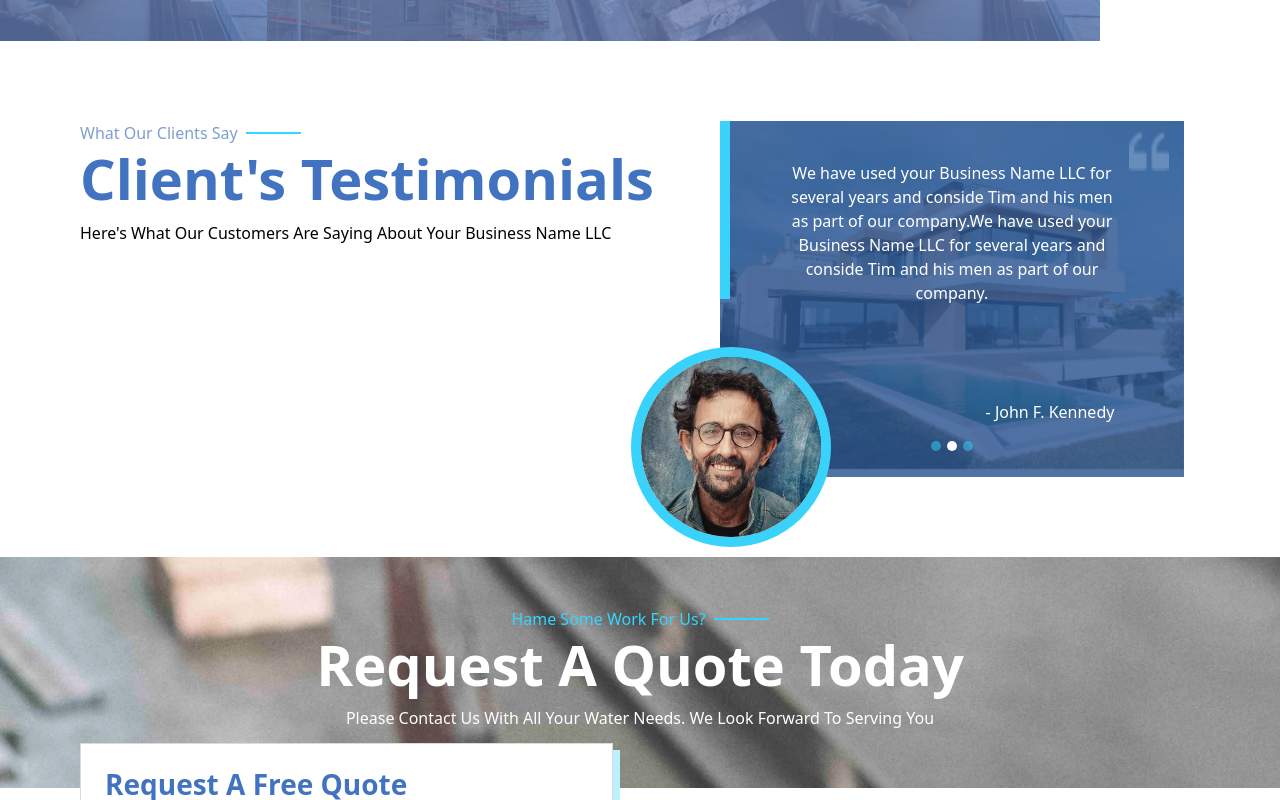
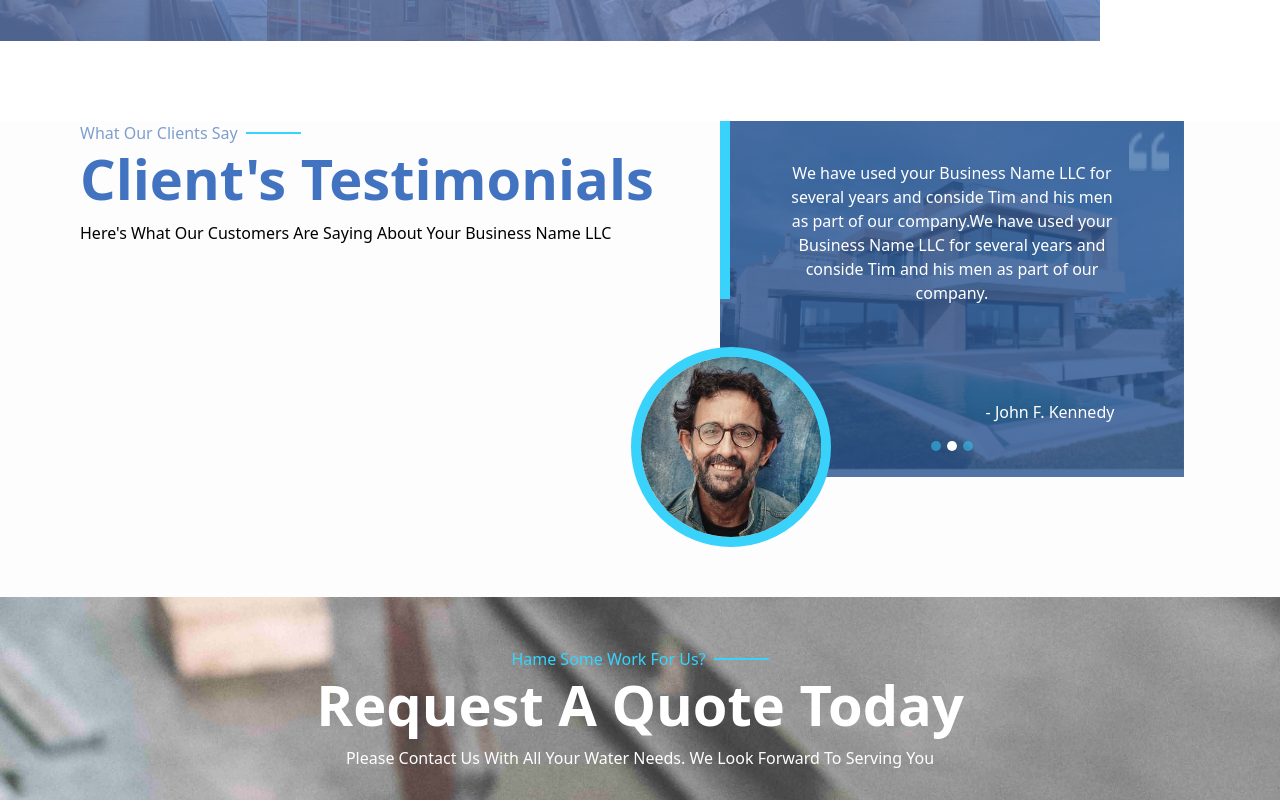
Before and after one commit to Rahulghimire/web-developer-task-1, a React (Vite) app: page / in a window 1280 px wide. Shown: the part 3080-3880 px from the top of the page. Built offline with nearby package versions, Linux system fonts and the light colour scheme.

Commit message:
Add and edit footer

```diff
--- a/src/components/Footer.jsx
+++ b/src/components/Footer.jsx
@@ -17,7 +17,10 @@ const Footer = () => {
       >
         <div className="row">
           <div className="col col-md-3">
-            <div style={{ backgroundColor: "#fff", padding: "2rem" }}>
+            <div
+              className="mb-3 mb-sm-3"
+              style={{ backgroundColor: "#fff", padding: "2rem" }}
+            >
               <h4 className="mb-2" style={{ color: "#0d6efd" }}>
                 Business Logo
               </h4>
@@ -104,7 +107,7 @@ const Footer = () => {
           </div>
         </div>
       </div>
-      <div style={{ padding: "0 5rem", backgroundColor: "#24437c" }}>
+      <div style={{ padding: "0.6rem 5rem", backgroundColor: "#24437c" }}>
         <div className="d-flex flex-row flex-wrap justify-content-between">
           <div>
             <p className="text-white">
--- a/src/index.css
+++ b/src/index.css
@@ -13,6 +13,7 @@ html {
 body {
   font-size: 10px;
   font-family: "Nunito", sans-serif;
+  overflow-x: hidden;
 }
 
 .topbar-container {
@@ -181,6 +182,31 @@ body {
 
 /* Testimonials section starts here */
 
+.testimonials-outer-container {
+  position: relative;
+  background-image: url("./assets/p6.jpg");
+  background-repeat: no-repeat;
+  background-position: center center;
+  background-size: cover;
+  height: 100%;
+}
+
+.testimonials-outer-container::before {
+  content: "";
+  position: absolute;
+  top: 0;
+  left: 0;
+  width: 100%;
+  height: 100%;
+  background: linear-gradient(
+      to bottom,
+      rgba(255, 255, 255, 0.6),
+      rgba(255, 255, 255, 0.6)
+    ),
+    rgba(255, 255, 255, 0.6);
+  z-index: -1;
+}
+
 .testimonials-right {
   max-width: 29rem;
   max-height: 29rem;
--- a/src/pages/QuoteForm.jsx
+++ b/src/pages/QuoteForm.jsx
@@ -26,7 +26,7 @@ const QuoteForm = () => {
             </div>
             <div className="mb-2">
               <p
-                className="m-0 text-capitalize text-center text-white"
+                className="mb-5 text-capitalize text-center text-white"
                 style={{ color: "#000" }}
               >
                 Please contact us with all your water needs. We look forward to
--- a/src/pages/Testimonials.jsx
+++ b/src/pages/Testimonials.jsx
@@ -3,7 +3,10 @@ import TestimonialCarousel from "../components/TestimonialCarousel";
 import man from "../assets/man.jpg";
 const Testimonials = () => {
   return (
-    <div className="" style={{ padding: "0 5rem 5rem 5rem" }}>
+    <div className="testimonials-outer-container">
+      <div
+        style={{ padding: "0 5rem 7.5rem 5rem", backgroundColor: "#fdfdfd" }}
+      >
         <div className="d-flex flex-row flex-wrap justify-content-between">
           <div className="testimonials-left">
             <div className="d-flex align-items-center flex-row">
@@ -26,7 +29,8 @@ const Testimonials = () => {
             </div>
             <div className="mb-3">
               <p className="m-0 text-capitalize" style={{ color: "#000" }}>
-              Here's what our Customers are saying about Your Business Name LLC
+                Here's what our Customers are saying about Your Business Name
+                LLC
               </p>
             </div>
           </div>
@@ -56,6 +60,7 @@ const Testimonials = () => {
           </div>
         </div>
       </div>
+    </div>
   );
 };
 
```
Lines whose indentation alone changed are shown as unchanged.
